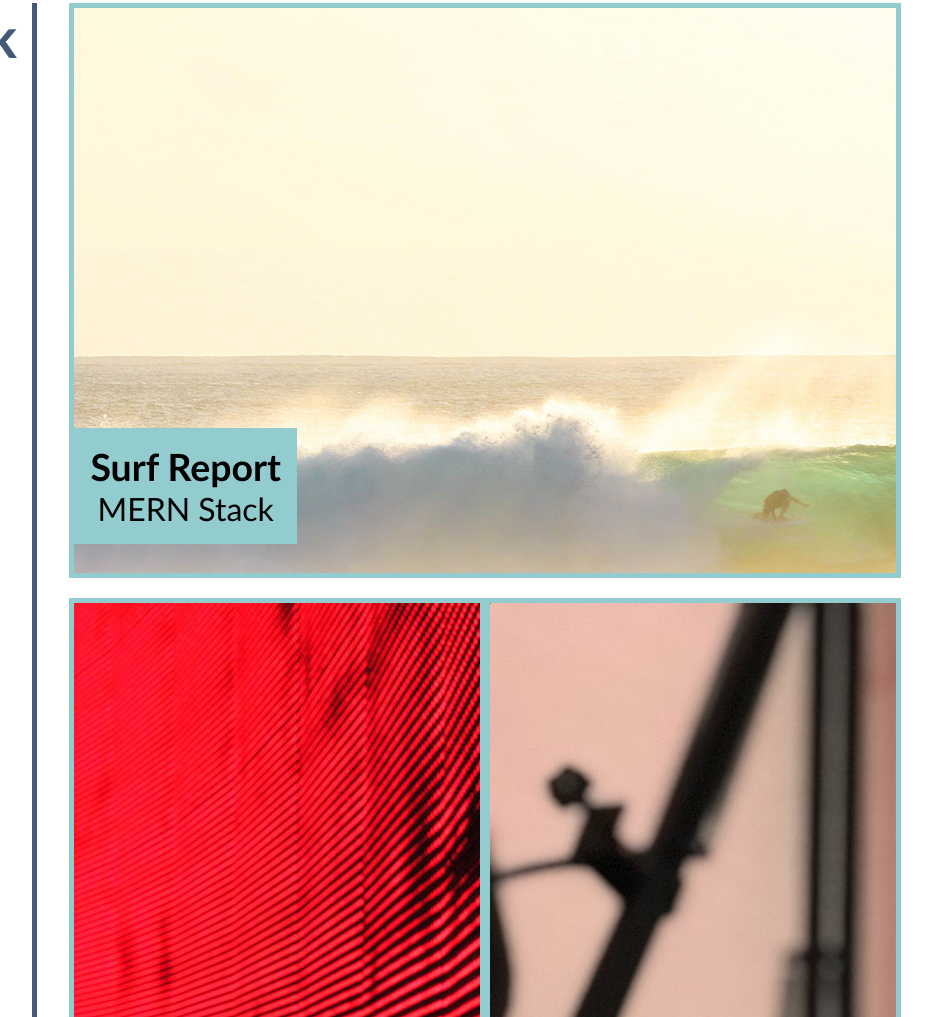
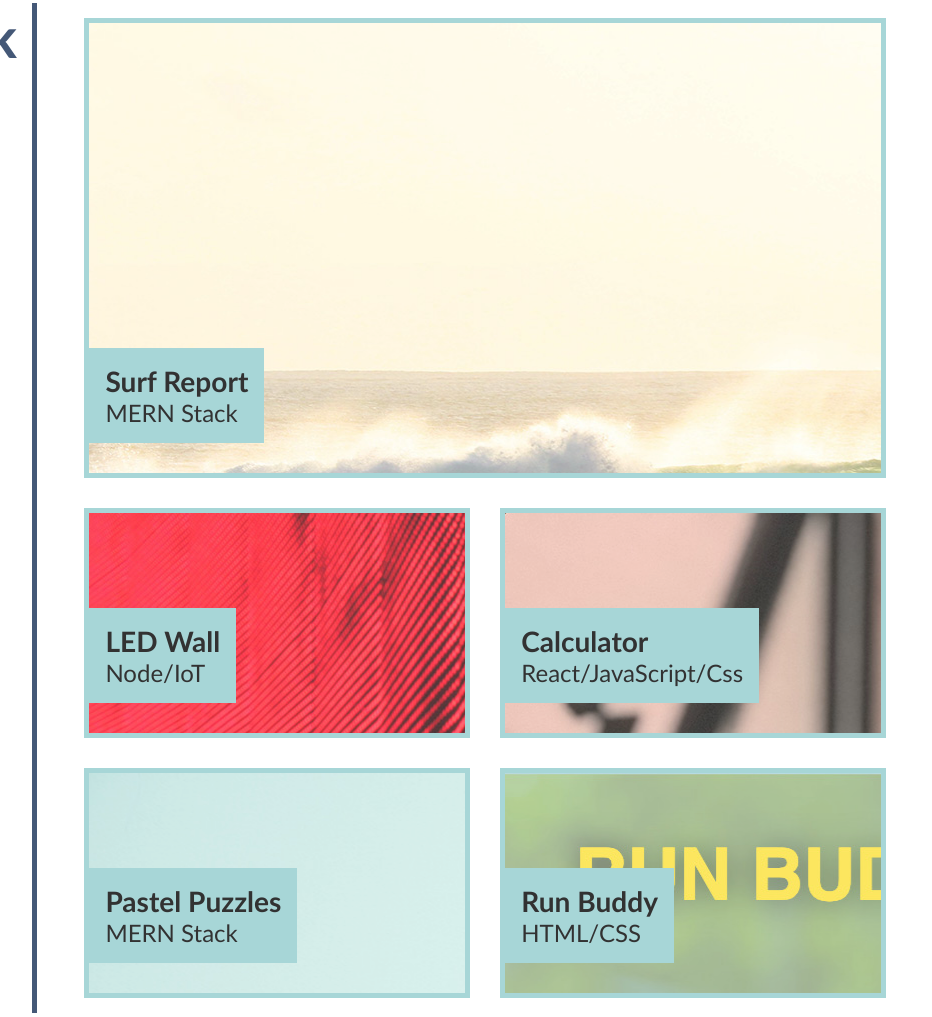
Before and after one commit to EGARRISXN/Portfolio, a plain HTML site: page index.html in a window 1280 px wide. Shown: the part 523-1540 px from the top of the page, without its empty margins (279-1211 px from the left). Drawn offline with Linux system fonts and the light colour scheme.

Commit message:
so close

```diff
--- a/assets/css/style.css
+++ b/assets/css/style.css
@@ -153,47 +153,85 @@
 
   .img-label {
     position: absolute;
-    top: 420px;
+    bottom: 30px;
     background-color: var(--secondary);
-    font-size: 2rem;
+    font-size: 1.5rem;
     padding: 1rem;
-    text-align: center;
     z-index: 1;
   }
+
+  .img-label2 {
+    position: absolute;
+    bottom: 30px;
+    background-color: var(--secondary);
+    font-size: 1.5rem;
+    padding: 1rem;
+    z-index: 1;
+  }
+
   .img-1 {
     position: relative;
-    height: 575px;
+    height: 460px;
     width: 100%;
     background-image: url("../images/02-portfolio-4.jpg");
-    margin-bottom: 20px;
+    margin: 15px;
+    opacity: .8;
+    transition: .5s ease;
   }
+  .img-1:hover {
+    opacity: 1;
+  }
+
   .img-2 {
     position: relative;
     background-image: url("../images/02-portfolio-1.jpg");
-    height: 575px;
+    height: 230px;
     width: 50%;
-    margin-bottom: 20px;
+    margin: 15px;
+    opacity: .8;
+    transition: .5s ease;
   }
+  .img-2:hover {
+    opacity: 1;
+  }
+
   .img-3 {
     position: relative;
     background-image: url("../images/02-portfolio-2.jpg");
-    height: 575px;
+    height: 230px;
     width: 50%;
-    margin-bottom: 20px;
+    margin: 15px;
+    opacity: .8;
+    transition: .5s ease;
   }
+  .img-3:hover {
+    opacity: 1;
+  }
+
   .img-4 {
     position: relative;
-    height: 575px;
+    height: 230px;
     width: 50%;
     background-image: url("../images/02-portfolio-3.jpg");
-    margin-bottom: 20px;
+    margin: 15px;
+    opacity: .8;
+    transition: .5s ease;
   }
+  .img-4:hover {
+    opacity: 1;
+  }
+
   .img-5 {
     position: relative;
-    height: 575px;
+    height: 230px;
     width: 50%;
     background-image: url("../images/02-run-buddy.jpg");
-    margin-bottom: 20px;
+    margin: 15px;
+    opacity: .8;
+    transition: .5s ease;
+  }
+  .img-5:hover {
+    opacity: 1;
   }
 
   .contact {
--- a/index.html
+++ b/index.html
@@ -14,8 +14,8 @@
       <h1 class="font-3rem webpage-title">Ethan Garrison</h1>
       <nav>
         <ul class="no-bullets nav-li">
-          <li class="about-me-link" data-nav-link=""><a href="#about-me">About Me</a></li>
-          <li data-nav-link=""><a href="#work">Work</a></li>
+          <li class="about-me-link" data-nav-link=""><a href="#section1">About Me</a></li>
+          <li data-nav-link=""><a href="#section2">Work</a></li>
           <li data-nav-link=""><a href="#contact">Contact</a></li>
           <li data-nav-link=""><a href="#resume">Resume</a></li>
         </ul>
@@ -50,13 +50,13 @@
 
     <span id="r">
       <div class="img-2-container img-2 img-border">
-      <div class="img-label">
+      <div class="img-label2">
         <h3>LED Wall</h3>
           <p>Node/IoT</p>
       </div>
       </div>
       <div class="img-3-container img-3 img-border">
-      <div class="img-label">
+      <div class="img-label2">
         <h3>Calculator</h3>
           <p>React/JavaScript/Css</p>
       </div>
@@ -65,13 +65,13 @@
 
     <span id="r">
       <div class="img-4-container img-4 img-border">
-      <div class="img-label">
+      <div class="img-label2">
         <h3>Pastel Puzzles</h3>
           <p>MERN Stack</p>
       </div>
       </div>
       <div class="img-5-container img-5 img-border">
-      <div class="img-label">
+      <div class="img-label2">
         <h3>Run Buddy</h3>
           <p>HTML/CSS</p>
       </div>
@@ -81,7 +81,7 @@
   </section>
 
   <section class="section3">
-    <h2 class="aside-header">Contact Me</h2>
+    <h2 class="aside-header">Contact<br />Me</h2>
     <div class="contact">
       <ul class="no-bullets nav-li">
         <li data-nav-link="">
```
